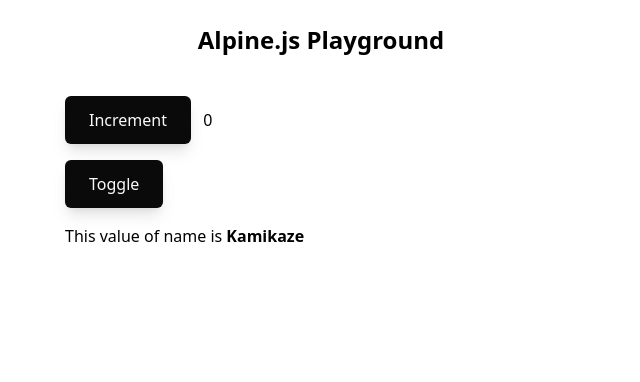
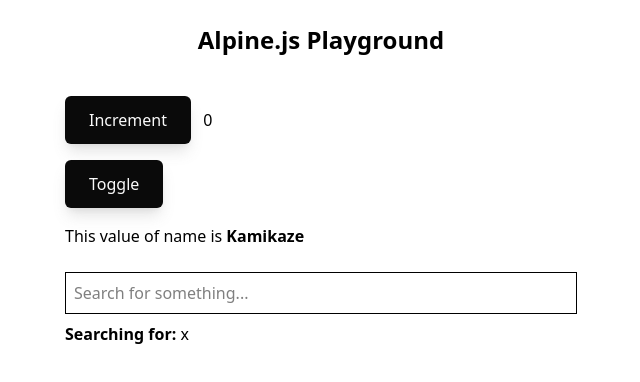
Before and after one commit to Konradx3/alpine-playground, a plain HTML site: page index.html in a window 1280 px wide. Shown: the whole page, without its empty margins (319-959 px from the left). Drawn offline with nearby package versions, Linux system fonts and the light colour scheme.

Commit message:
Feature: x-model

```diff
--- a/index.html
+++ b/index.html
@@ -36,7 +36,8 @@
     <!--  x-data -->
     <div x-data="{
         open: false,
-        name: 'Kamikaze'
+        name: 'Kamikaze',
+        search: ''
     }">
         <!--  x-on -->
         <button
@@ -60,6 +61,13 @@
 
         <!--  x-effect -->
         <div x-effect="console.log(open)"></div>
+
+        <!--  x-model -->
+        <input x-model="search" type="text" class="border p-2 w-full mb-2 mt-2" placeholder="Search for something..."/>
+        <p>
+            <span class="font-bold">Searching for:</span>
+            <span x-text="search"></span>x
+        </p>
     </div>
 </main>
 </body>
```
